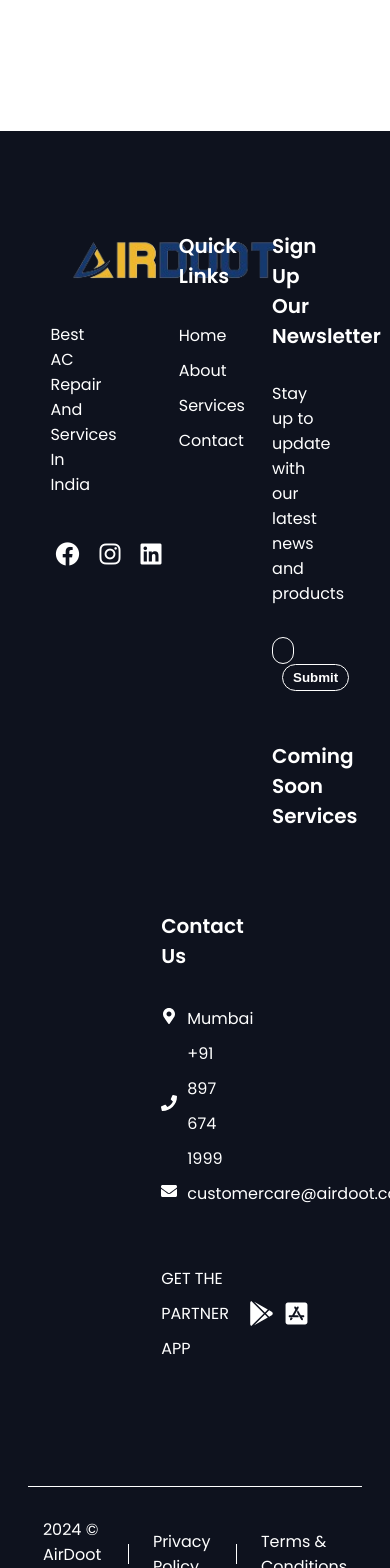
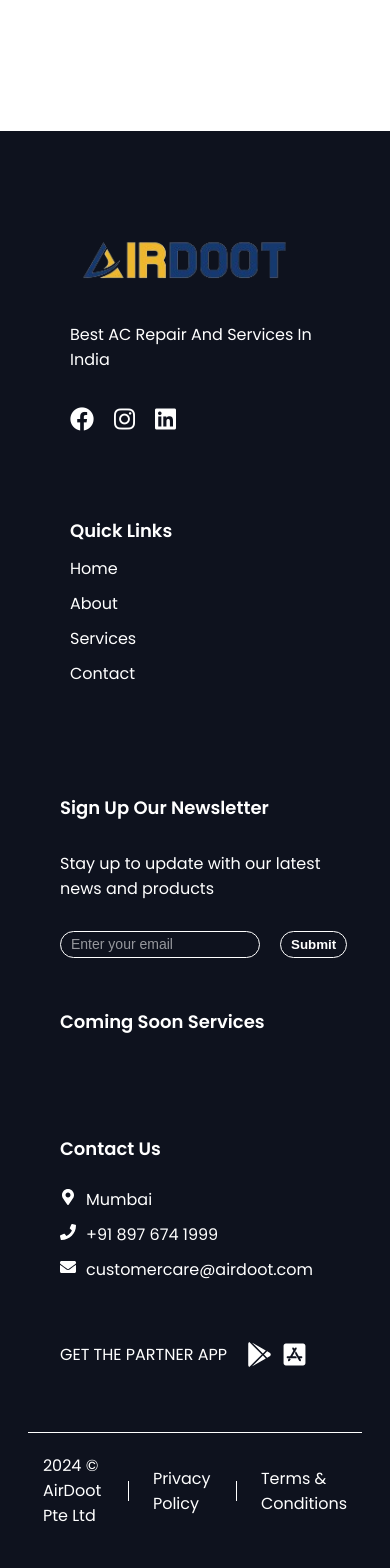
Before and after one commit to PunsithRajapakse/Airdoot, a React (Create React App) app: page /moreservice in a window 390 px wide. Shown: the part 1400-2968 px from the top of the page. Built offline with nearby package versions, Linux system fonts and the light colour scheme.

Commit message:
footer mobile responsive done

```diff
--- a/src/components/common/footer/Footer.jsx
+++ b/src/components/common/footer/Footer.jsx
@@ -11,7 +11,7 @@ import {
 const Footer = () => {
   return (
     <footer className="footer">
-      <div className="column" style={{ width: "25%" }}>
+      <div className="column">
         <div className="logo">
           <img src="Assets/alogo.png" alt="Logo" />
           <p>Best AC Repair And Services In India</p>
@@ -40,7 +40,7 @@ const Footer = () => {
           </a>
         </div>
       </div>
-      <div className="column" style={{ width: "15%" }}>
+      <div className="column1">
         <h3>Quick Links</h3>
         <ul>
           <li>
@@ -57,7 +57,7 @@ const Footer = () => {
           </li>
         </ul>
       </div>
-      <div className="column" style={{ width: "25%" }}>
+      <div className="column">
         <h3>Sign Up Our Newsletter</h3>
         <p>Stay up to update with our latest news and products</p>
         <div className="newsletter-form">
@@ -68,7 +68,7 @@ const Footer = () => {
           <h3>Coming Soon Services</h3>
         </div>
       </div>
-      <div className="column" style={{ width: "25%" }}>
+      <div className="column" >
         <h3>Contact Us</h3>
         <div className="contact-info">
           <div className="contact-item">
--- a/src/components/common/footer/footer.css
+++ b/src/components/common/footer/footer.css
@@ -10,15 +10,20 @@
 
 .footer .column {
   margin-top: 80px;
-  padding-right: 30px;
-  margin-left: 20px;
+  margin-left: 30px;
+  flex: 1;
+  padding: 0 20px;
 }
 
-.footer .column .cservice{
-  margin-top: 50px;
-
+.footer .column1 {
+  margin-top: 80px;
+  margin-left: 30px;
+  width: 185px;
 }
 
+.footer .column .cservice {
+  margin-top: 50px;
+}
 
 .footer .column p {
   margin-top: 30px;
@@ -182,3 +187,151 @@ button {
   background-color: white;
   margin: 0 10px;
 }
+
+/* Media query for smaller screens */
+@media screen and (max-width: 768px) {
+  .footer {
+    display: flex;
+    flex-wrap: wrap; /* Allow items to wrap */
+    justify-content: center; /* Center items horizontally */
+    background-color: #0e121e;
+    color: #fff;
+    padding-left: 10px;
+    padding-right: 10px;
+  }
+
+  footer .column {
+    width: 100%; /* Occupy full width */
+    margin-right: 10px;
+    margin-top: 10px;
+    margin-left: 10px;
+
+  }
+
+  .footer .column1 {
+    margin-top: 50px;
+    padding-left: 30px;
+    width: 100%;
+  }
+  .footer .logo img {
+    width: 250px;
+    height: auto;
+  }
+
+  .footer .logo p{
+    margin-left: 10px;
+  }
+
+  .footer .social-icons {
+    display: flex;
+    justify-content: left;
+    margin-top: 20px;
+    align-items: center;
+  }
+
+  .footer .social-icon {
+    margin: 10px; /* Adjust spacing */
+    font-size: 24px;
+
+  }
+
+
+  .footer h3 {
+    font-size: 18px;
+    font-weight: 600;
+    margin-top: 20px;
+  }
+
+  .footer ul {
+    list-style: none;
+    padding: 0;
+    margin-top: 10px; /* Adjust spacing */
+  }
+
+  .footer ul li {
+    margin-bottom: 5px;
+  }
+
+  .footer ul li a {
+    color: white;
+    text-decoration: none;
+  }
+
+  .footer input[type="email"] {
+    width: 200px; /* Adjust width */
+    margin-right: 10px; /* Add some space between input and button */
+  }
+
+  .footer button {
+    padding: 5px 10px;
+    background-color: #0e121e;
+    color: #ffffff;
+    border: 1px solid white;
+    cursor: pointer;
+    border-radius: 20px;
+  }
+
+  .footer .contact-info {
+    display: flex;
+    flex-direction: column;
+    margin-top: 20px;
+  }
+
+  .footer .contact-item {
+    display: flex;
+    align-items: center;
+  }
+
+  .footer .contact-item .icon {
+    margin-right: 10px;
+  }
+
+  .footer .contact-item p {
+    margin: 0;
+  }
+
+  .footer .app {
+    display: flex;
+    align-items: center;
+    margin-top: 20px;
+    margin-bottom: 40px;
+  }
+
+  .footer .store-icons {
+    display: flex;
+    align-items: center;
+    margin-left: 10px;
+  }
+
+  .footer .store-icons svg {
+    width: 25px;
+    height: 25px;
+    margin-left: 10px;
+  }
+
+  .footer .additional-links {
+    display: flex;
+    justify-content: center;
+    align-items: center;
+    color: white;
+    margin-top: 20px;
+    border-top: 1px solid white;
+  }
+
+  .footer .additional-links p {
+    margin: 20px 15px;
+  }
+
+  .footer .additional-links a {
+    color: white;
+    text-decoration: none;
+  }
+
+  /* Add vertical lines */
+  .footer .vertical-line {
+    width: 1px;
+    height: 20px; /* Adjust height as needed */
+    background-color: white;
+    margin: 0 10px;
+  }
+}
```
